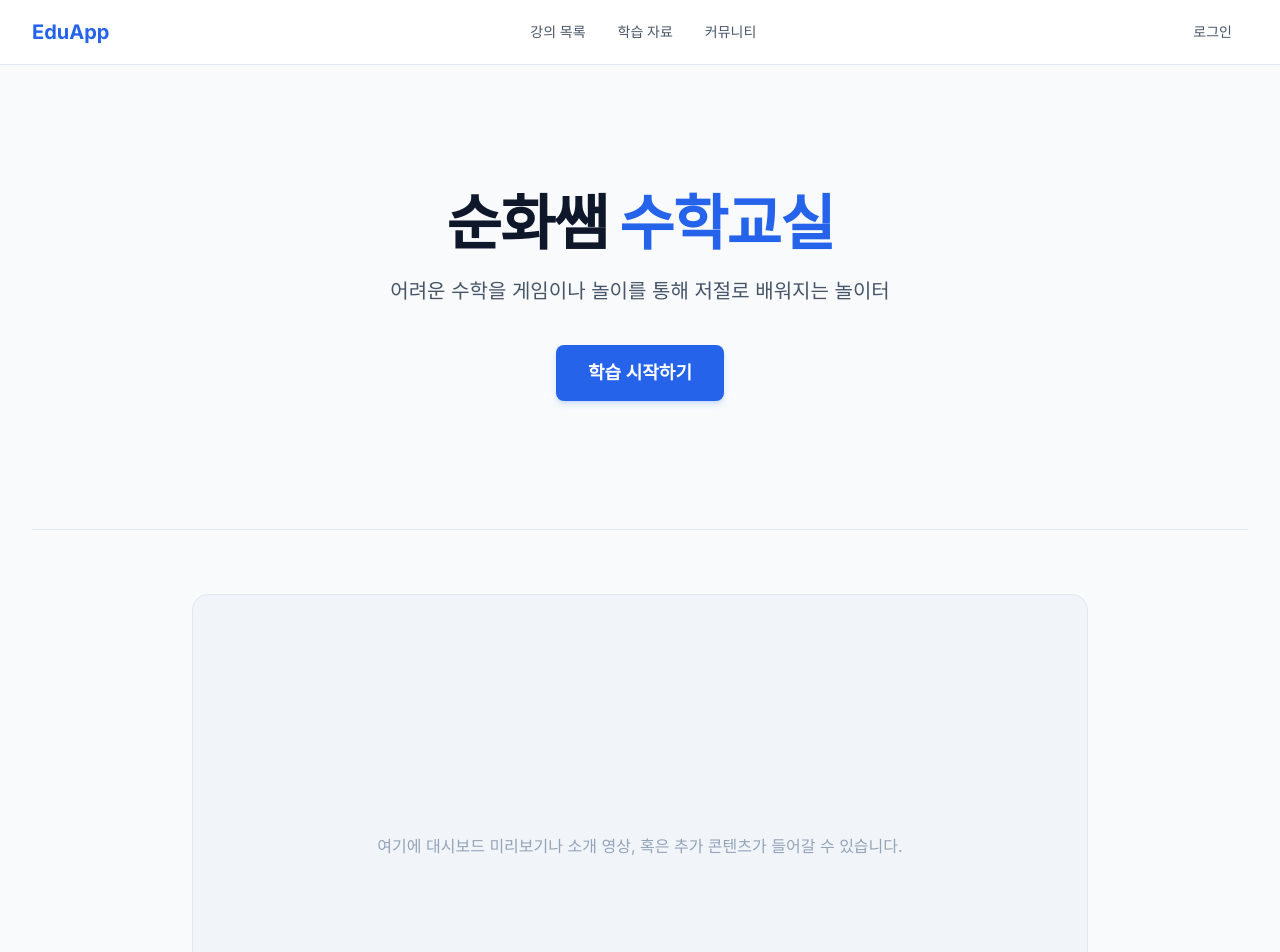
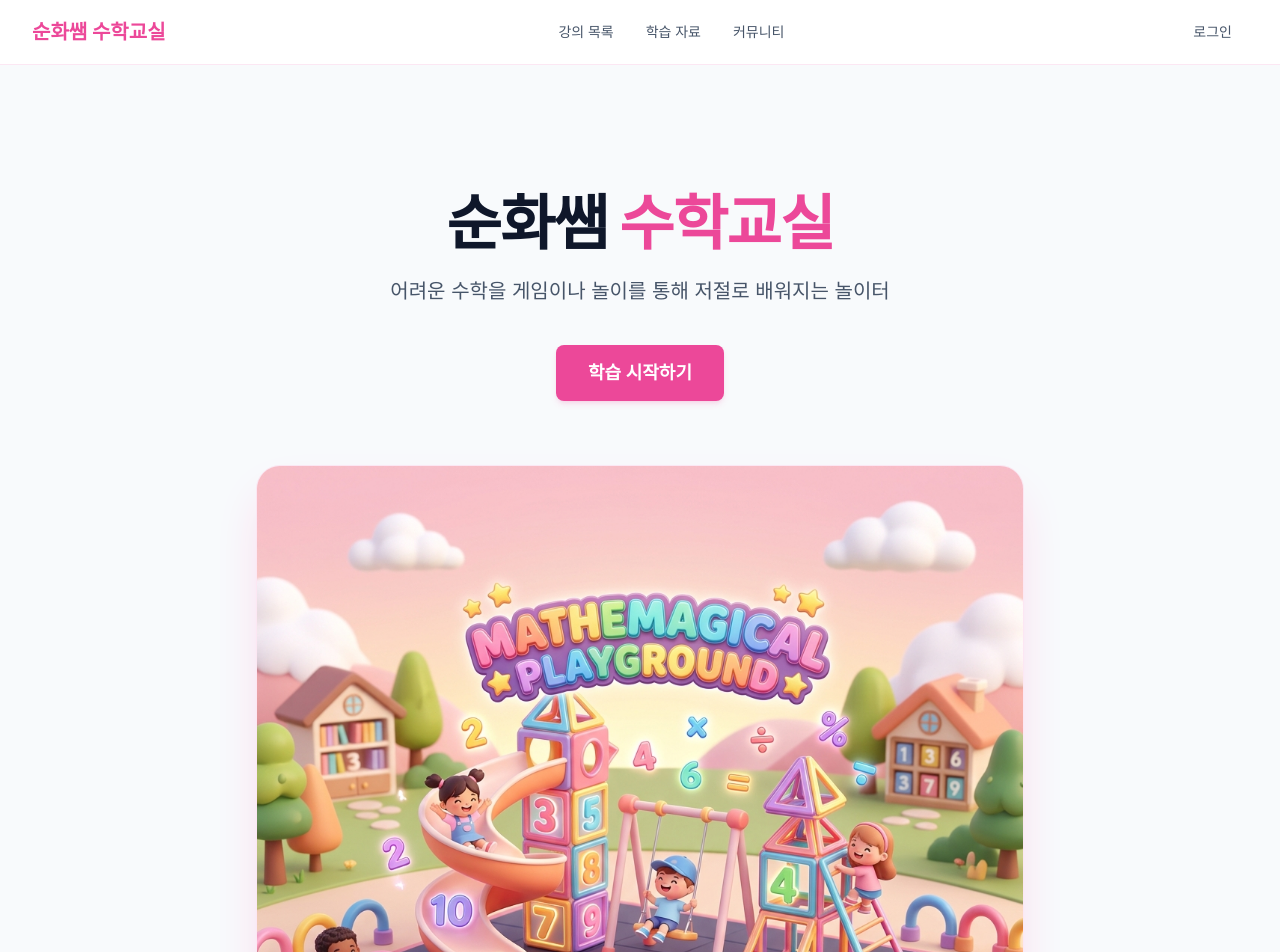
Before and after one commit to gnfkgnvm1-afk/sun, a Next.js app: page / in a window 1280 px wide. Shown: the top 952 px of the page. Built offline with nearby package versions, Linux system fonts and the light colour scheme.

Commit message:
파란색 테마를 핑크색으로 변경 및 귀여운 메인 이미지 추가

```diff
--- a/app/layout.tsx
+++ b/app/layout.tsx
@@ -5,8 +5,8 @@ import "./globals.css";
 const inter = Inter({ subsets: ["latin"] });
 
 export const metadata: Metadata = {
-  title: "나만의 교육용 웹앱",
-  description: "가장 단순하고 깔끔한 교육용 웹앱 보일러플레이트",
+  title: "순화쌤 수학교실",
+  description: "어려운 수학을 게임이나 놀이를 통해 저절로 배워지는 놀이터",
 };
 
 export default function RootLayout({
@@ -19,23 +19,23 @@ export default function RootLayout({
       <body className={`${inter.className} min-h-screen flex flex-col bg-slate-50 text-slate-900`}>
         {/* 상단 헤더 영역 */}
         {/* 여기에 새로운 헤더 컴포넌트나 네비게이션 바를 추가하세요 */}
-        <header className="w-full bg-white border-b border-slate-200 sticky top-0 z-50">
+        <header className="w-full bg-white border-b border-pink-100 sticky top-0 z-50">
           <div className="max-w-7xl mx-auto px-4 sm:px-6 lg:px-8 h-16 flex items-center justify-between">
             {/* 서비스 로고 (텍스트) */}
-            <div className="font-bold text-xl text-blue-600">
-              EduApp
+            <div className="font-bold text-xl text-pink-500">
+              순화쌤 수학교실
             </div>
 
             {/* 네비게이션 바 공간 (모바일에서는 숨김 처리됨) */}
             <nav className="hidden sm:flex space-x-8">
-              <a href="#" className="text-sm font-medium text-slate-600 hover:text-blue-600 transition-colors">강의 목록</a>
-              <a href="#" className="text-sm font-medium text-slate-600 hover:text-blue-600 transition-colors">학습 자료</a>
-              <a href="#" className="text-sm font-medium text-slate-600 hover:text-blue-600 transition-colors">커뮤니티</a>
+              <a href="#" className="text-sm font-medium text-slate-600 hover:text-pink-500 transition-colors">강의 목록</a>
+              <a href="#" className="text-sm font-medium text-slate-600 hover:text-pink-500 transition-colors">학습 자료</a>
+              <a href="#" className="text-sm font-medium text-slate-600 hover:text-pink-500 transition-colors">커뮤니티</a>
             </nav>
 
             {/* 로그인/회원가입 등 유틸리티 영역 */}
             <div className="flex items-center space-x-4">
-              <button className="text-sm font-medium px-4 py-2 text-slate-600 hover:text-blue-600 hover:bg-slate-100 rounded-md transition-colors">
+              <button className="text-sm font-medium px-4 py-2 text-slate-600 hover:text-pink-500 hover:bg-pink-50 rounded-md transition-colors">
                 로그인
               </button>
             </div>
--- a/app/page.tsx
+++ b/app/page.tsx
@@ -1,10 +1,12 @@
+import Image from "next/image";
+
 export default function Home() {
   return (
     <div className="max-w-7xl mx-auto px-4 sm:px-6 lg:px-8 py-20 md:py-32 flex flex-col items-center text-center">
 
       {/* Hero Section */}
       <h1 className="text-4xl sm:text-5xl md:text-6xl font-extrabold text-slate-900 tracking-tight mb-6">
-        순화쌤 <span className="text-blue-600">수학교실</span>
+        순화쌤 <span className="text-pink-500">수학교실</span>
       </h1>
 
       <p className="text-lg sm:text-xl text-slate-600 max-w-2xl mb-10 leading-relaxed">
@@ -13,7 +15,7 @@ export default function Home() {
 
       {/* 가짜(Placeholder) 버튼 */}
       {/* 클릭 시 작동할 로직(예: 라우팅, 모달 띄우기)을 나중에 이 곳에 추가하세요. */}
-      <button className="px-8 py-3.5 rounded-lg bg-blue-600 hover:bg-blue-700 text-white font-semibold shadow-md shadow-blue-500/20 transition-all active:scale-95 text-lg">
+      <button className="px-8 py-3.5 rounded-lg bg-pink-500 hover:bg-pink-600 text-white font-semibold shadow-md shadow-pink-400/20 transition-all active:scale-95 text-lg">
         학습 시작하기
       </button>
 
@@ -23,9 +25,16 @@ export default function Home() {
         // 예시 2: <Features /> (주요 기능 소개)
         // 예시 3: <Testimonials /> (수강 후기)
       */}
-      <div className="mt-32 w-full border-t border-slate-200 pt-16 flex flex-col items-center">
-        <div className="w-full max-w-4xl aspect-[16/9] rounded-2xl bg-slate-100 border border-slate-200 flex items-center justify-center text-slate-400">
-          <p>여기에 대시보드 미리보기나 소개 영상, 혹은 추가 콘텐츠가 들어갈 수 있습니다.</p>
+      <div className="mt-16 w-full flex flex-col items-center">
+        <div className="w-full max-w-3xl rounded-3xl overflow-hidden shadow-2xl shadow-pink-200 border border-pink-100 flex items-center justify-center bg-pink-50">
+          <Image
+            src="/hero.png"
+            alt="귀여운 수학 놀이터"
+            width={1024}
+            height={1024}
+            className="w-full h-auto object-cover hover:scale-105 transition-transform duration-500"
+            priority
+          />
         </div>
       </div>
 
```
Also changed, not shown: public/hero.png (added).
